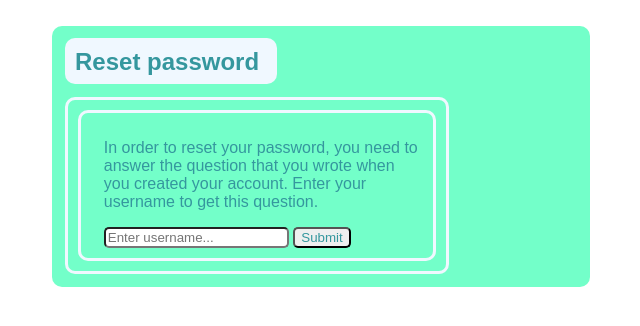
After one commit to martinwestin/portfolio, a Flask app: page /reset_password in a window 1280 px wide. The commit adds this page. Shown: the top 326 px of the page, without its empty margins (319-959 px from the left). Run offline with Flask 2, Linux system fonts and the light colour scheme; some libraries are stand-ins or nearby versions.

Commit message:
change password

```diff
--- a/app.py
+++ b/app.py
@@ -21,6 +21,10 @@ messages_instance = Messages()
 
 active_rooms = {}
 
+def fetch_hashed(string):
+    m = hashlib.sha512()
+    m.update(bytes(string, "utf-8"))
+    return models_instance.clean(m.digest())
 
 @app.route("/", methods=["POST", "GET"])
 def index():
@@ -35,12 +39,8 @@ def index():
             answer = request.form["answer"]
             if models_instance.username_available(username):
                 if password == confirm:
-                    m = hashlib.sha512()
-                    m.update(bytes(password, "utf-8"))
-                    password = models_instance.clean(m.digest())
-                    m = hashlib.sha512()
-                    m.update(bytes(answer.lower(), "utf-8"))
-                    answer = models_instance.clean(m.digest())
+                    password = fetch_hashed(password)
+                    answer = fetch_hashed(answer)
 
                     models_instance.create_user(first_name, last_name, username, password, question, answer)
                     flash("Account created. You can now login.")
@@ -54,10 +54,7 @@ def index():
         except:
             username = request.form["login_username"]
             password = request.form["login_password"]
-            m = hashlib.sha512()
-            m.update(bytes(password, "utf-8"))
-            password = models_instance.clean(m.digest())
-
+            password = fetch_hashed(password)
             if models_instance.successful_login(username, password):
                 session["user"] = username
                 return redirect(url_for("portfolio"))
@@ -66,6 +63,75 @@ def index():
             return render_template("index.html")
 
     return render_template("index.html")
+
+@app.route("/reset_password", methods=["POST", "GET"])
+def reset_password():
+    if request.method == "POST":
+        try:
+            # the user has entered username
+            username = request.form["enter-username"]
+            if models_instance.user_exists(username):
+                session["entered_username"] = username
+                question = models_instance.fetch_user_question(username)
+                question = " ".join(list(map(lambda x: x.title() if question.split(" ").index(x) == 0 else x.lower(), question.split(" "))))
+                return render_template("reset_password.html", has_entered_username=True, question=question)
+
+            flash(f"User with username \"{username}\" could not be found.")
+            return render_template("reset_password.html", has_entered_username=False, question=None)
+
+        except:
+            try:
+                if "entered_username" in session:
+                    # change user
+                    change_username = request.form["change-user"]
+                    question = models_instance.fetch_user_question(session["entered_username"])
+                    question = " ".join(list(map(lambda x: x.title() if question.split(" ").index(x) == 0 else x.lower(), question.split(" "))))
+                    if models_instance.user_exists(change_username):
+                        session["entered_username"] = change_username
+                        question = models_instance.fetch_user_question(change_username)
+                        question = " ".join(list(map(lambda x: x.title() if question.split(" ").index(x) == 0 else x.lower(), question.split(" "))))
+                        print(change_username, session["entered_username"])
+                        return render_template("reset_password.html", has_entered_username=True, question=question)
+
+                    flash(f"User with username \"{username}\" could not be found.")
+                    return render_template("reset_password.html", has_entered_username=True, question=question)
+
+                return render_template("reset_password.html", has_entered_username=False, question=None)
+
+            except:
+                if "entered_username" in session:
+                    # answer to question
+                    question = models_instance.fetch_user_question(session["entered_username"])
+                    question = " ".join(list(map(lambda x: x.title() if question.split(" ").index(x) == 0 else x.lower(), question.split(" "))))
+                    answer = request.form["question-answer"]
+                    answer = fetch_hashed(answer.lower())
+                    is_correct = answer == models_instance.fetch_user_answer(session["entered_username"])
+                    if is_correct:
+                        new_password = request.form["new-password"]
+                        confirm = request.form["confirm-password"]
+                        if new_password == confirm:
+                            models_instance.change_password(session["entered_username"], fetch_hashed(new_password))
+                            flash("Password changed. You can now login.")
+                            return redirect(url_for("index"))
+
+                        flash("Make sure that both passwords match.")
+                        return render_template("reset_password.html", has_entered_username=True, question=question)
+
+                    flash("Incorrect answer to the question.")
+                    return render_template("reset_password.html", has_entered_username=True, question=question)
+
+                # has not entered a user yet
+                return render_template("reset_password.html", has_entered_username=False, question=None)
+
+
+    has_entered = False
+    question = None
+    if "entered_username" in session:
+        has_entered = True
+        question = models_instance.fetch_user_question(session["entered_username"])
+
+    return render_template("reset_password.html", has_entered_username=has_entered, question=question)
+
 
 @app.route("/logout")
 def logout():
--- /dev/null
+++ b/static/css/reset_password.css
@@ -0,0 +1,54 @@
+* {
+    color: #35979e;
+    font-family: Arial, Helvetica, sans-serif;
+}
+
+.main-content {
+    margin: auto;
+    margin-top: 2vw;
+    width: 40vw;
+    background-color: rgb(115, 255, 201);
+    border-radius: 10px;
+    padding: 1vw;
+}
+
+.title-container {
+    background-color: aliceblue;
+    border-radius: 10px;
+    padding: 10px;
+    height: 2vw;
+    width: 15vw;
+}
+
+.title {
+    font-size: x-large;
+}
+
+.main-form-container {
+    margin-top: 1vw;
+    border-radius: 10px;
+    border: 3px solid aliceblue;
+    width: 70%;
+    padding: 10px;
+}
+
+.user-form {
+    padding: 10px;
+    border: 3px solid aliceblue;
+    border-radius: 10px;
+}
+
+.question-form {
+    padding: 10px;
+    margin-top: 1vw;
+    border: 3px solid aliceblue;
+    border-radius: 10px;
+}
+
+.form-content {
+    margin-left: 1vw;
+}
+
+input {
+    border-radius: 5px;
+}
--- a/templates/index.html
+++ b/templates/index.html
@@ -60,6 +60,7 @@
                     <p>
                         <input type="submit" value="Login">
                     </p>
+                    <a href="{{ url_for('reset_password') }}"><p>Forgot password?</p></a>
                 </form>
             </div>
         </div>
--- /dev/null
+++ b/templates/reset_password.html
@@ -0,0 +1,97 @@
+{% extends "base.html" %}
+{% block title %}Home{% endblock %}
+
+{% block head %}
+    <link rel="stylesheet" href="{{ url_for('static', filename='css/reset_password.css') }}">
+{% endblock %}
+
+{% block content %}
+    {% with messages = get_flashed_messages() %}
+        {% if messages %}
+            {% for msg in messages %}
+                <p><strong>{{msg}}</strong></p>
+            {% endfor %}
+        {% endif %}
+    {% endwith %}
+    <div class="main-container">
+        <div class="main-content">
+            <div class="content-container-inner">
+                <div class="title-container">
+                    <div class="title-container-inner">
+                        <strong class="title">Reset password</strong>
+                    </div>
+                </div>
+                <div class="main-form-container">
+                    {% if not has_entered_username %}
+                        <div class="user-form">
+                            <form action="/reset_password" method="POST">
+                                <div class="form-content">
+                                    <div class="description">
+                                        <p>
+                                            In order to reset your password, you need to answer the question that you wrote when you created your account.
+                                            Enter your username to get this question.
+                                        </p>
+                                    </div>
+                                    <div class="form">
+                                        <input type="text" placeholder="Enter username..." name="enter-username" required>
+                                        <input type="submit" value="Submit">
+                                    </div>
+                                </div>
+                            </form>
+                        </div>
+                    {% endif %}
+                    {% if has_entered_username %}
+                        <div class="question-form">
+                            <div class="back-container">
+                                <div class="back-form-container">
+                                    <div class="form">
+                                        <form action="/reset_password" method="POST">
+                                            <input type="text" placeholder="Enter username..." name="change-user" required>
+                                            <input type="submit" value="Change user">
+                                        </form>
+                                    </div>
+                                </div>
+                            </div>
+                            <br>
+                            <form action="/reset_password" method="POST">
+                                <div class="form-content">
+                                    <div class="description">
+                                        <p>
+                                            Enter the answer to the question below:
+                                            <p><strong>{{question}}</strong></p>
+                                        </p>
+                                    </div>
+                                    <div class="form">
+                                        <input type="text" placeholder="Enter answer..." name="question-answer" required>
+                                        <div class="description">
+                                            <p>Enter a new password</p>
+                                        </div>
+                                        <p>
+                                            <input type="password" placeholder="Enter new password..." name="new-password" required>
+                                            <input type="password" placeholder="Confirm password..." name="confirm-password" required>
+                                        </p>
+                                        <input type="submit" value="Submit">
+                                    </div>
+                                </div>
+                            </form>
+                        </div>
+                    {% endif %}
+                </div>
+            </div>
+        </div>
+    </div>
+
+    <script>
+        String.prototype.format = function() {
+            a = this;
+            for (k in arguments) {
+                a = a.replace("{" + k + "}", arguments[k]);
+            }
+            return a;
+        }
+
+        if ( window.history.replaceState ) {
+            window.history.replaceState( null, null, window.location.href );
+        }
+    </script>
+{% endblock %}
```
Also changed, not shown: user_models.py (+12 -0 lines), data.db.
